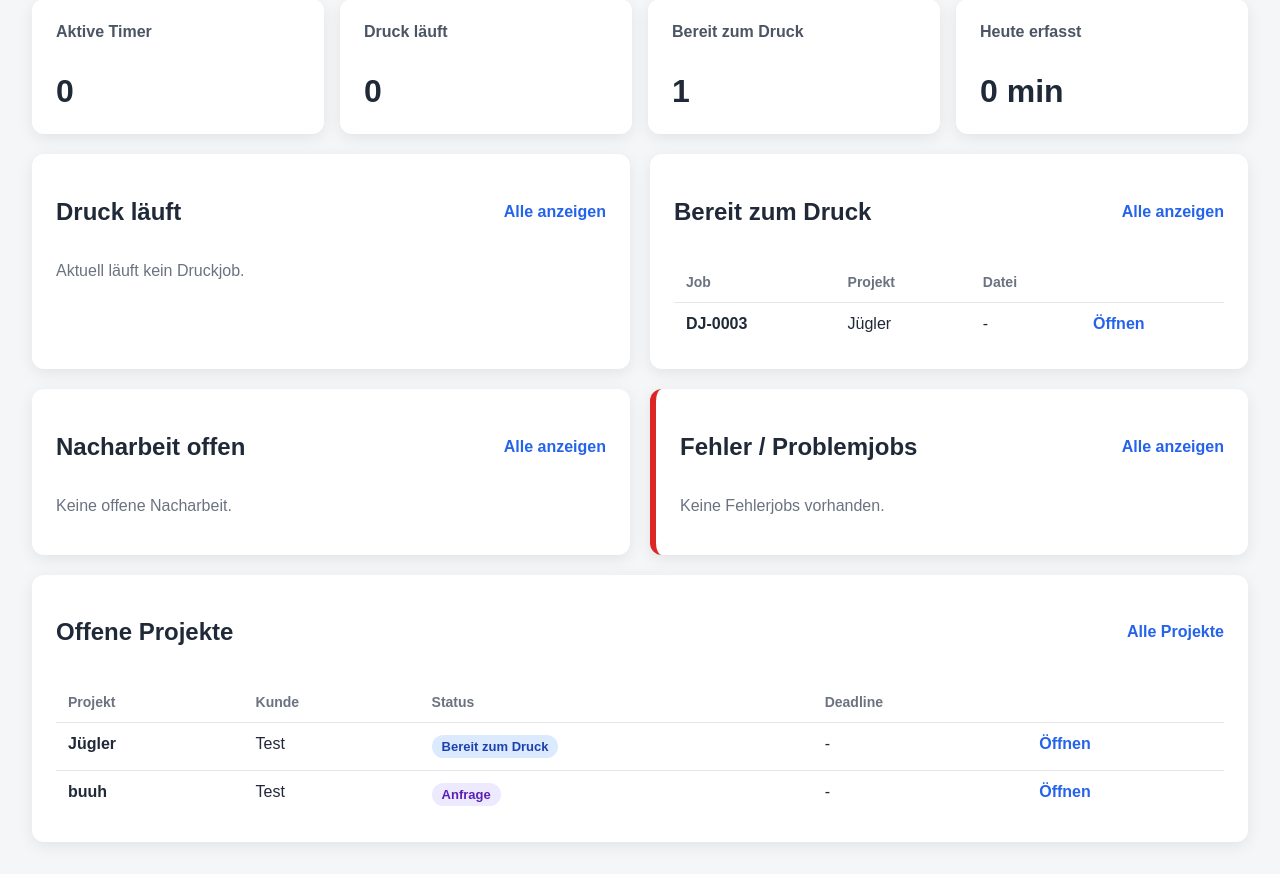
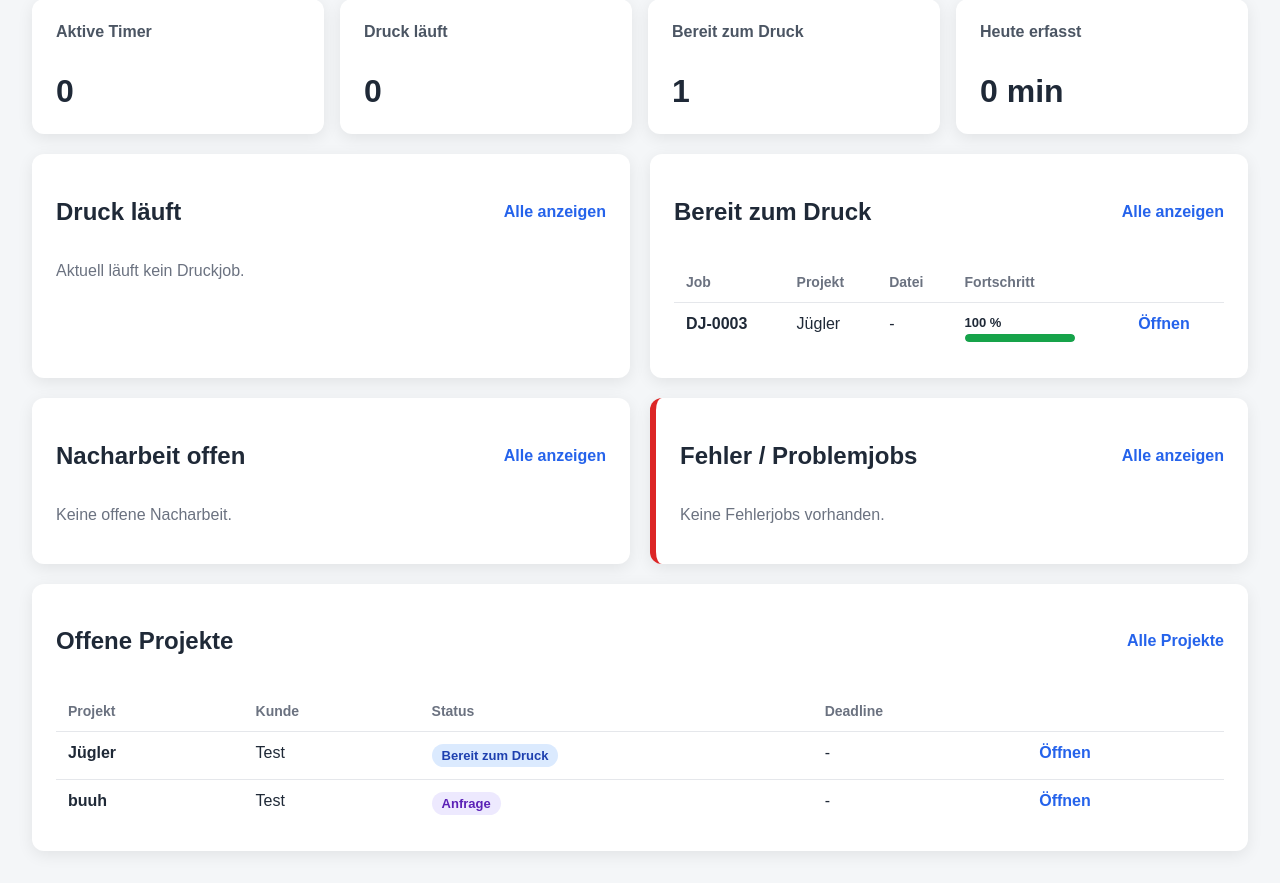
Before and after one commit to 112Oberpfalz/zero2print-printmanager, a FastAPI app: page /today in a window 1280 px wide. Shown: the part 226-1109 px from the top of the page. Before the commit the page ends 1082 px from the top, so only its background shows below. Run offline with FastAPI, Linux system fonts and the light colour scheme; data comes from the database, SQL or seed files in the repository; both versions use the stored data as it was after the commit.

Commit message:
Enhance job checklist functionality: add progress tracking and display in templates; update template helpers for checklist metrics

```diff
--- a/app/routes/print_jobs.py
+++ b/app/routes/print_jobs.py
@@ -9,11 +9,21 @@ from sqlalchemy import or_
 from app.database import get_db
 from app.models import PrintJob, Project, ProjectFile, Customer, PrintJobChecklist
 from app.services.pdf_service import generate_print_job_pdf
-from app.template_helpers import status_class
+from app.template_helpers import (
+    status_class,
+    checklist_done_count,
+    checklist_total_count,
+    checklist_progress,
+    checklist_progress_class,
+)
 
 router = APIRouter(prefix="/jobs", tags=["print_jobs"])
 templates = Jinja2Templates(directory="app/templates")
 templates.env.globals["status_class"] = status_class
+templates.env.globals["checklist_done_count"] = checklist_done_count
+templates.env.globals["checklist_total_count"] = checklist_total_count
+templates.env.globals["checklist_progress"] = checklist_progress
+templates.env.globals["checklist_progress_class"] = checklist_progress_class
 
 
 JOB_STATUSES = [
@@ -53,10 +63,6 @@ def parse_optional_int(value):
 
 
 def update_project_status_from_job(project: Project, job_status: str):
-    """
-    Aktualisiert den Projektstatus automatisch anhand des Druckjob-Status.
-    Bewusst simpel gehalten, damit der Workflow im Alltag nicht nervt.
-    """
     if not project or not job_status:
         return
 
--- a/app/routes/projects.py
+++ b/app/routes/projects.py
@@ -6,12 +6,23 @@ from sqlalchemy import or_
 
 from app.database import get_db
 from app.models import Project, Customer
-from app.template_helpers import status_class, format_file_size
+from app.template_helpers import (
+    status_class,
+    format_file_size,
+    checklist_done_count,
+    checklist_total_count,
+    checklist_progress,
+    checklist_progress_class,
+)
 
 router = APIRouter(prefix="/projects", tags=["projects"])
 templates = Jinja2Templates(directory="app/templates")
 templates.env.globals["status_class"] = status_class
 templates.env.globals["format_file_size"] = format_file_size
+templates.env.globals["checklist_done_count"] = checklist_done_count
+templates.env.globals["checklist_total_count"] = checklist_total_count
+templates.env.globals["checklist_progress"] = checklist_progress
+templates.env.globals["checklist_progress_class"] = checklist_progress_class
 
 
 PROJECT_STATUSES = [
--- a/app/static/style.css
+++ b/app/static/style.css
@@ -476,6 +476,89 @@ select:focus {
     line-height: 1.3;
 }
 
+.progress-bar-wrap {
+    width: 100%;
+    height: 12px;
+    background: #e5e7eb;
+    border-radius: 999px;
+    overflow: hidden;
+    margin: 8px 0 12px 0;
+}
+
+.progress-bar {
+    height: 100%;
+    border-radius: 999px;
+    transition: width 0.2s ease;
+}
+
+.mini-progress-wrap {
+    width: 110px;
+    height: 8px;
+    background: #e5e7eb;
+    border-radius: 999px;
+    overflow: hidden;
+    margin-top: 4px;
+}
+
+.mini-progress-bar {
+    height: 100%;
+    border-radius: 999px;
+}
+
+.mini-progress-text {
+    font-weight: bold;
+    font-size: 13px;
+    white-space: nowrap;
+}
+
+.progress-pill {
+    display: inline-block;
+    padding: 5px 12px;
+    border-radius: 999px;
+    font-weight: bold;
+    font-size: 13px;
+}
+
+.progress-low {
+    background: #fee2e2;
+    color: #991b1b;
+}
+
+.progress-mid {
+    background: #fef3c7;
+    color: #92400e;
+}
+
+.progress-good {
+    background: #dbeafe;
+    color: #1e40af;
+}
+
+.progress-complete {
+    background: #dcfce7;
+    color: #166534;
+}
+
+.progress-bar.progress-low,
+.mini-progress-bar.progress-low {
+    background: #ef4444;
+}
+
+.progress-bar.progress-mid,
+.mini-progress-bar.progress-mid {
+    background: #f59e0b;
+}
+
+.progress-bar.progress-good,
+.mini-progress-bar.progress-good {
+    background: #2563eb;
+}
+
+.progress-bar.progress-complete,
+.mini-progress-bar.progress-complete {
+    background: #16a34a;
+}
+
 @media (max-width: 1100px) {
     .dashboard-grid,
     .today-grid {
--- a/app/template_helpers.py
+++ b/app/template_helpers.py
@@ -1,4 +1,16 @@
 from pathlib import Path
+
+
+CHECKLIST_FIELDS = [
+    "file_checked",
+    "slicer_checked",
+    "material_ready",
+    "bed_cleaned",
+    "first_layer_checked",
+    "print_finished_checked",
+    "post_processing_done",
+    "packed",
+]
 
 
 def status_class(status: str) -> str:
@@ -49,3 +61,51 @@ def format_file_size(file_path: str) -> str:
 
     size_gb = size_mb / 1024
     return f"{size_gb:.2f} GB"
+
+
+def checklist_done_count(job) -> int:
+    if not job:
+        return 0
+
+    checklist = getattr(job, "checklist", None)
+
+    if not checklist:
+        return 0
+
+    done = 0
+
+    for field in CHECKLIST_FIELDS:
+        if getattr(checklist, field, False):
+            done += 1
+
+    return done
+
+
+def checklist_total_count() -> int:
+    return len(CHECKLIST_FIELDS)
+
+
+def checklist_progress(job) -> int:
+    total = checklist_total_count()
+
+    if total <= 0:
+        return 0
+
+    done = checklist_done_count(job)
+
+    return int(round((done / total) * 100))
+
+
+def checklist_progress_class(job) -> str:
+    progress = checklist_progress(job)
+
+    if progress >= 100:
+        return "progress-complete"
+
+    if progress >= 60:
+        return "progress-good"
+
+    if progress >= 30:
+        return "progress-mid"
+
+    return "progress-low"
--- a/app/templates/today.html
+++ b/app/templates/today.html
@@ -101,7 +101,7 @@
                     <th>Job</th>
                     <th>Projekt</th>
                     <th>Material</th>
-                    <th>Status</th>
+                    <th>Fortschritt</th>
                     <th></th>
                 </tr>
             </thead>
@@ -112,9 +112,10 @@
                     <td>{{ job.project.name }}</td>
                     <td>{{ job.material or "-" }} / {{ job.color or "-" }}</td>
                     <td>
-                        <span class="status-pill {{ status_class(job.status) }}">
-                            {{ job.status }}
-                        </span>
+                        <div class="mini-progress-text">{{ checklist_progress(job) }} %</div>
+                        <div class="mini-progress-wrap">
+                            <div class="mini-progress-bar {{ checklist_progress_class(job) }}" style="width: {{ checklist_progress(job) }}%;"></div>
+                        </div>
                     </td>
                     <td><a class="link-btn" href="/jobs/{{ job.id }}">Öffnen</a></td>
                 </tr>
@@ -139,6 +140,7 @@
                     <th>Job</th>
                     <th>Projekt</th>
                     <th>Datei</th>
+                    <th>Fortschritt</th>
                     <th></th>
                 </tr>
             </thead>
@@ -153,6 +155,12 @@
                         {% else %}
                             -
                         {% endif %}
+                    </td>
+                    <td>
+                        <div class="mini-progress-text">{{ checklist_progress(job) }} %</div>
+                        <div class="mini-progress-wrap">
+                            <div class="mini-progress-bar {{ checklist_progress_class(job) }}" style="width: {{ checklist_progress(job) }}%;"></div>
+                        </div>
                     </td>
                     <td><a class="link-btn" href="/jobs/{{ job.id }}">Öffnen</a></td>
                 </tr>
@@ -179,6 +187,7 @@
                     <th>Job</th>
                     <th>Projekt</th>
                     <th>Material</th>
+                    <th>Fortschritt</th>
                     <th></th>
                 </tr>
             </thead>
@@ -188,6 +197,12 @@
                     <td><strong>DJ-{{ "%04d"|format(job.id) }}</strong></td>
                     <td>{{ job.project.name }}</td>
                     <td>{{ job.material or "-" }} / {{ job.color or "-" }}</td>
+                    <td>
+                        <div class="mini-progress-text">{{ checklist_progress(job) }} %</div>
+                        <div class="mini-progress-wrap">
+                            <div class="mini-progress-bar {{ checklist_progress_class(job) }}" style="width: {{ checklist_progress(job) }}%;"></div>
+                        </div>
+                    </td>
                     <td><a class="link-btn" href="/jobs/{{ job.id }}">Öffnen</a></td>
                 </tr>
                 {% endfor %}
@@ -210,7 +225,7 @@
                 <tr>
                     <th>Job</th>
                     <th>Projekt</th>
-                    <th>Notiz</th>
+                    <th>Fortschritt</th>
                     <th></th>
                 </tr>
             </thead>
@@ -219,7 +234,12 @@
                 <tr>
                     <td><strong>DJ-{{ "%04d"|format(job.id) }}</strong></td>
                     <td>{{ job.project.name }}</td>
-                    <td class="note-cell">{{ job.notes or "-" }}</td>
+                    <td>
+                        <div class="mini-progress-text">{{ checklist_progress(job) }} %</div>
+                        <div class="mini-progress-wrap">
+                            <div class="mini-progress-bar {{ checklist_progress_class(job) }}" style="width: {{ checklist_progress(job) }}%;"></div>
+                        </div>
+                    </td>
                     <td><a class="link-btn" href="/jobs/{{ job.id }}">Öffnen</a></td>
                 </tr>
                 {% endfor %}
```
Also changed, not shown: app/routes/today.py (+11 -1 lines), app/templates/print_job_detail.html (+22 -7 lines), app/templates/print_jobs.html (+11 -0 lines), app/templates/project_detail.html (+9 -0 lines), data/database.sqlite.
